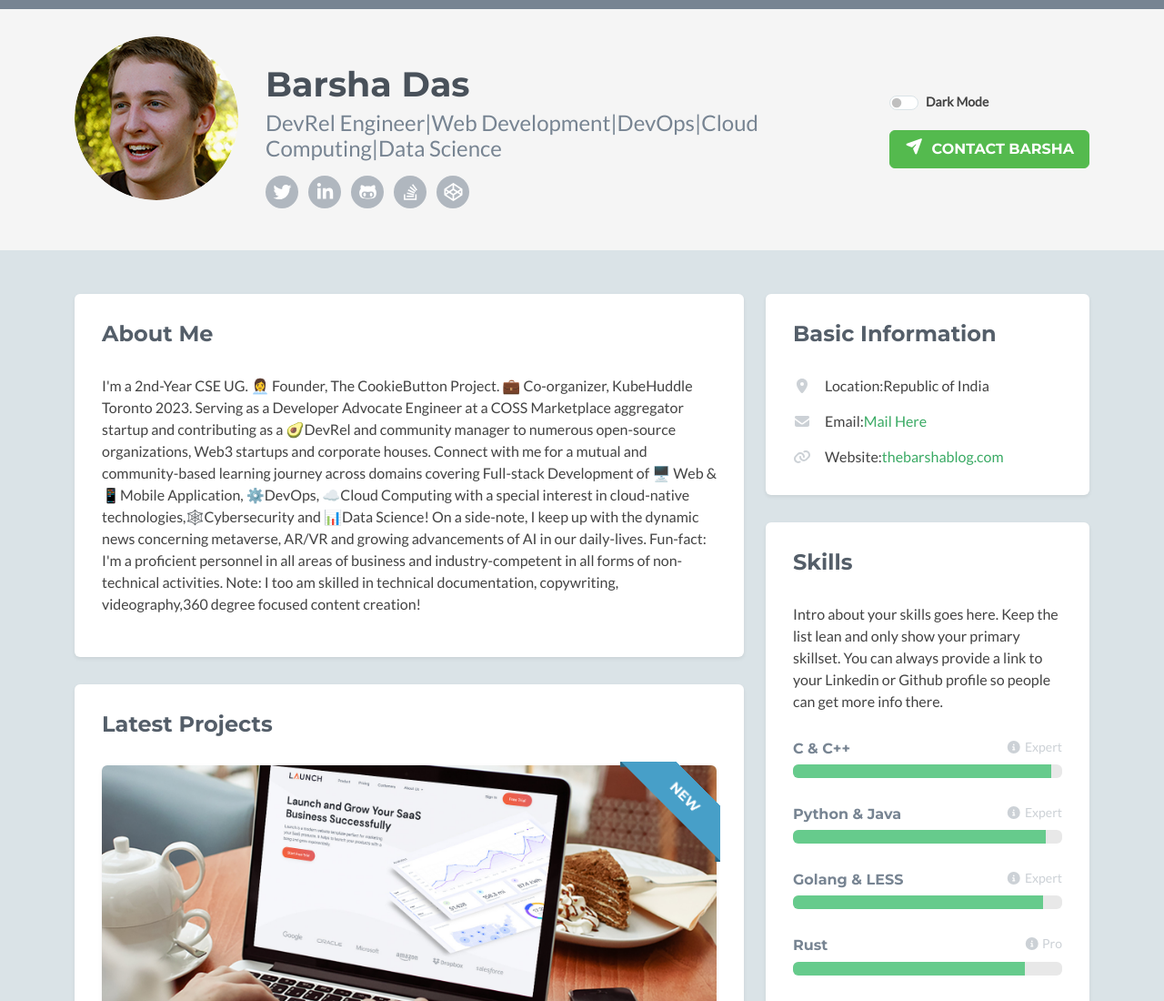
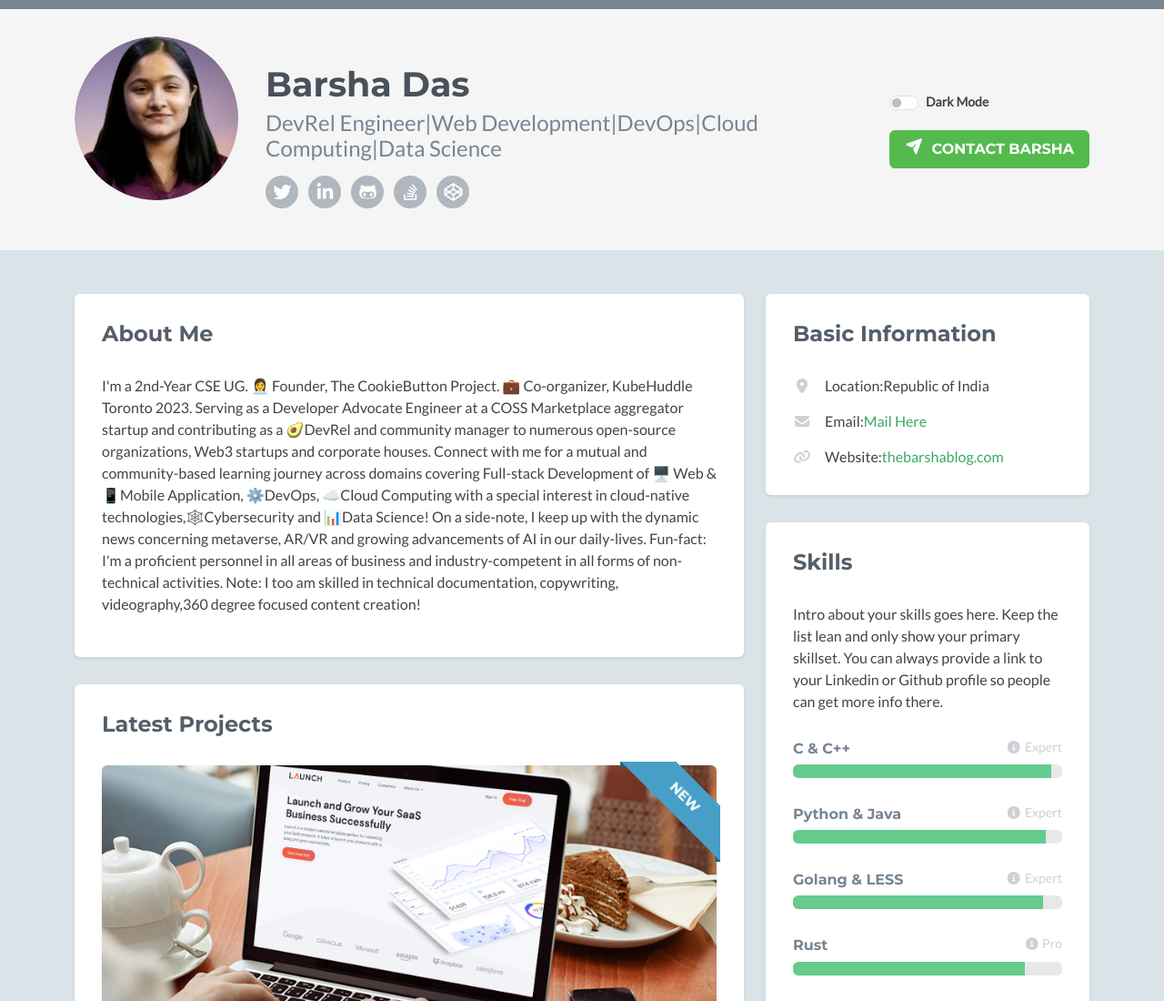
Before and after one commit to thebarshablog/thebarshablog.github.io, a plain HTML site: page index.html in a window 1280 px wide. Shown: the top 1100 px of the page at 91% size. Drawn offline with nearby package versions, Linux system fonts and the light colour scheme; no server answers; a script that the page names is missing; some icons are missing.

Commit message:
Update index.html

```diff
--- a/index.html
+++ b/index.html
@@ -36,7 +36,7 @@
         <div class="container">
 	        <div class="row align-items-center">
 			    <div class="col">
-		            <img class="profile-image img-fluid float-start rounded-circle" src="assets/images/profile.png" alt="profile image" />
+		            <img class="profile-image img-fluid float-start rounded-circle" src="assets/images/b-face.png" alt="profile image" />
 		            <div class="profile-content">
 		                <h1 class="name">Barsha Das</h1>
 		                <h2 class="desc">DevRel Engineer|Web Development|DevOps|Cloud Computing|Data Science</h2>
```
